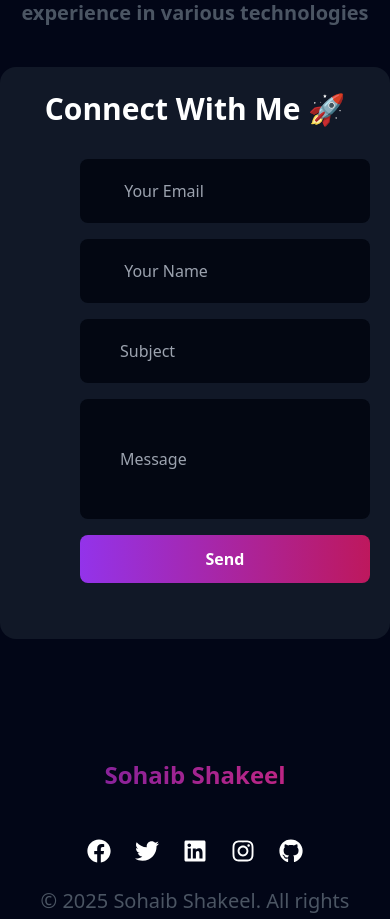
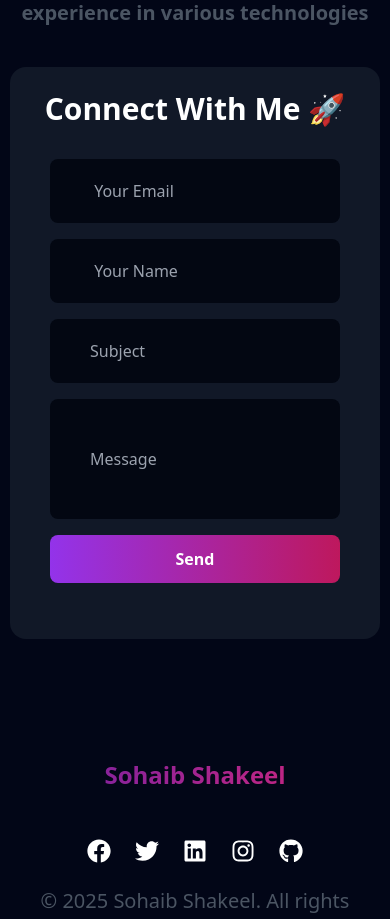
Before and after one commit to sohaibs-liberary/Portfolio-, a React (Vite) app: page / in a window 390 px wide. Shown: the part 4960-5879 px from the top of the page. Built offline with nearby package versions, Linux system fonts and the light colour scheme.

Commit message:
all website is completed now pulish itt

```diff
--- a/src/Comopnents/Contacts/Contact.jsx
+++ b/src/Comopnents/Contacts/Contact.jsx
@@ -32,7 +32,7 @@ const Contact = () => {
                       Connect With Me 🚀
                     </h1>
                   </div>
-                  <div className="typing grid grid-cols-1 justify-center mx-20 gap-4 text-center py-8">
+                  <div className="typing grid grid-cols-1 justify-center lg:mx-20 mx-10 gap-4 text-center py-8">
                     <input
                       type="email"
                       placeholder=" Your Email"
--- a/src/Comopnents/Footer/Footer.jsx
+++ b/src/Comopnents/Footer/Footer.jsx
@@ -40,15 +40,15 @@ const Footer = () => {
           </div>
         </div>
         <div className="sociamediaaps flex justify-center gap-6 ">
-          <a href="">
+          <a href="https://www.facebook.com">
           <FaFacebook  className='text-white text-2xl hover:text-purple-800 items-center ' />
           </a>
            <a href="">
-          <FaTwitter  className='text-white text-2xl hover:text-purple-700 items-center ' />
+          <FaTwitter  className='text-white text-2xl hover:text-purple-500 items-center ' />
           </a>
            <a href="">
           <FaLinkedin
-           className='text-white text-2xl hover:text-blue-700 items-center ' />
+           className='text-white text-2xl hover:text-blue-900 items-center ' />
           </a>
            <a href="">
           <FaInstagram  className='text-white text-2xl hover:text-red-700 items-center ' />
```
